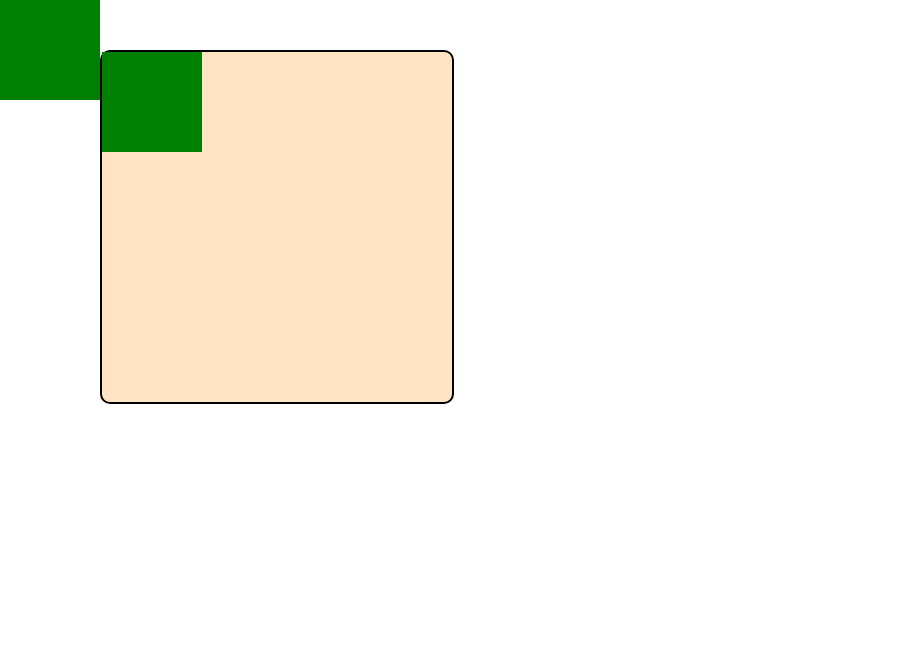
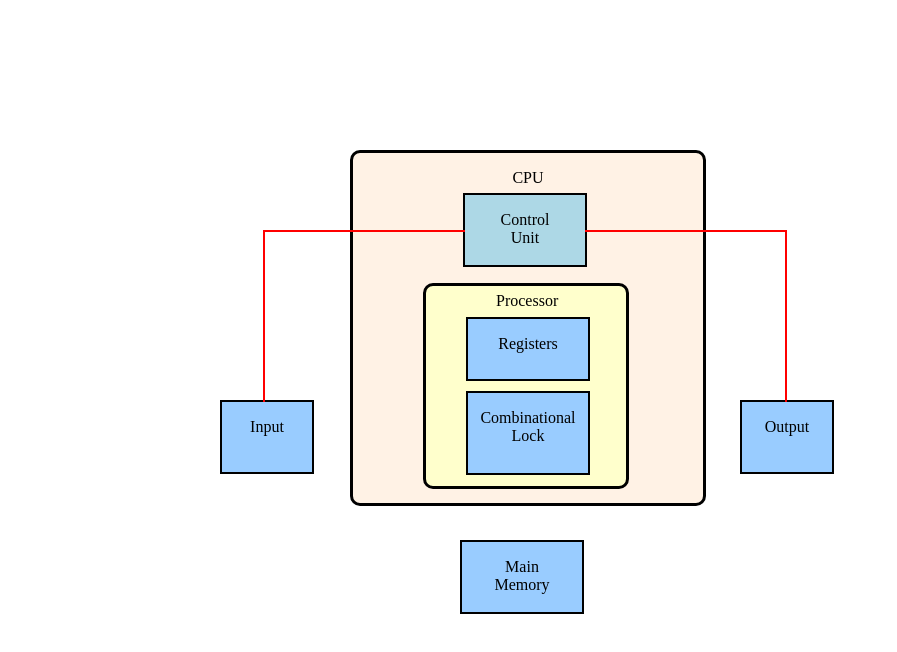
Before and after one commit to AudunPettersen/AudunPettersen.github.io, a plain HTML site: page Datamaskin/cpu.html in a window 1280 px wide. Shown: the whole page, without its empty margins (0-897 px from the left). Drawn offline with Linux system fonts and the light colour scheme.

Commit message:
update 111

```diff
--- a/Datamaskin/cpu.css
+++ b/Datamaskin/cpu.css
@@ -1,39 +1,75 @@
 #cpu {
-    left: 100px;
-    top: 50px;
-    background-color: bisque;
+    left: 350px;
+    top: 150px;
+    background-color: #FFF2E5;
     width: 350px;
     height: 350px;
-    border: solid black 2px;
+    border: solid black 3px;
     border-radius: 10px;
 }
 
 #controll {
-
+    left: 110px;
+    width: 120px;
+    height: 70px;
+    top: 40px;
+    background-color: lightblue;
+    border: solid black 2px;
 }
 
 #processor {
-
+    left: 70px;
+    top: 130px;
+    width: 200px;
+    height: 200px;
+    background-color: #FFFFCC;
+    border-radius: 10px;
+    border: solid black 3px;
 }
 
 #registers {
-
+    top: 31px;
+    background-color: #99CCFF;
+    width: 120px;
+    height: 60px;
+    left: 40px;
+    border: solid black 2px;
 }
 
 #alu {
-
+    background-color: #99CCFF;
+    width: 120px;
+    height: 80px;
+    top: 105px;
+    left: 40px;
+    border: solid black 2px;
 }
 
 #memory {
-
+    top: 540px;
+    background-color: #99CCFF;
+    left: 460px;
+    width: 120px;
+    height: 70px;
+    border: solid black 2px;
 }
 
 #input {
-
+    background-color: #99CCFF;
+    left: 220px;
+    top: 400px;
+    width: 90px;
+    height: 70px;
+    border: solid black 2px;
 }
 
 #output {
-
+    background: #99CCFF;
+    left: 740px;
+    top: 400px;
+    width: 90px;
+    height: 70px;
+    border: solid black 2px;
 }
 
 .firkant {
@@ -44,3 +80,47 @@
     height: 100px;
     background-color: green;
 }
+
+p {
+    text-align: center;
+}
+
+#posisjon {
+    position: absolute;
+    top: -10px;
+    left: 70px;
+}
+
+.pil {
+    position: absolute;
+    width: 300px;
+    height: 300px;
+    left: 0;
+    right: 0;
+}
+
+.oh {
+    border-top: solid 2px red;
+    border-right: solid 2px red;
+}
+
+div.pil:nth-child(1) {
+left: 585px;
+top: 230px;
+width: 200px;
+height: 170px;
+}
+
+.ov {
+    border-top: solid 2px red;
+    border-left: solid 2px red;
+}
+
+
+
+div.pil:nth-child(2) {
+    left: 263px;
+    top: 230px;
+    width: 200px;
+    height: 170px;
+    }
--- a/Datamaskin/cpu.html
+++ b/Datamaskin/cpu.html
@@ -10,17 +10,33 @@
 </head>
 
 <body>
-    <div class="firkant" id="cpu">
-        <div class="firkant" id="controll"></div>
-        <div class="firkant" id="processor">
-            <div class="firkant" id="registers"></div>
-            <div class="firkant" id="alu"></div>
+    <div class="firkant" id="cpu"> <p>CPU</p>
+        <div class="firkant" id="controll">
+           <p>Control <br> Unit </p>
+        </div>
+        <div class="firkant" id="processor">  <div id="posisjon"> <p> Processor </p> </div>
+            <div class="firkant" id="registers"> <p> Registers </p> </div>
+            <div class="firkant" id="alu"> <p> Combinational Lock </p> </div>
         </div>
 
     </div>
-    <div class="firkant" id="memory"></div>
-    <div class="firkant" id="input"></div>
-    <div class="firkant" id="output"></div>
+    <div class="firkant" id="memory">  <p> Main  <br> Memory </p> </div>
+    <div class="firkant" id="input"> <p> Input </p> </div>
+    <div class="firkant" id="output"> <p> Output </p> </div>
+
+    <div>
+    <div class="pil oh"></div>
+    <div class="pil ov"></div>
+    <div class="pil nh"></div>
+    <div class="pil nv"></div>
+    <div class="pil ohn"></div>
+    <div class="pil"></div>
+    <div class="pil"></div>
+    <div class="pil"></div>
+    <div class="pil"></div>
+    <div class="pil"></div>
+</div>
+
 </body>
 
 </html>
```
